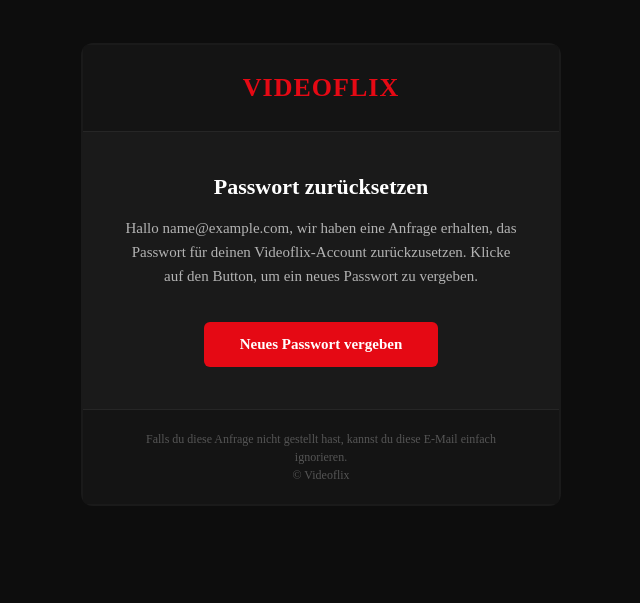
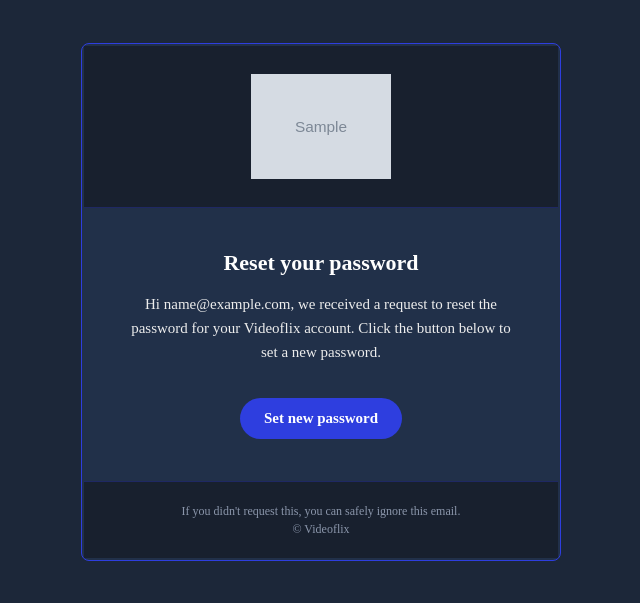
Before and after one commit to PBiebert/Videoflix_Backend, a Django app: template accounts/templates/accounts/reset_password_email.html in a window 1280 px wide. Shown: the top 603 px of the page, without its empty margins (319-959 px from the left). Run offline with Django 5.2, Linux system fonts and the light colour scheme; a user stored in the database is signed in; tables that the repository leaves empty hold one stand-in row (values such as "Sample post"); the template is opened without the code that fills it: most values are stand-ins (such as "Sample title", 1, 10 or a date in 2020); grey boxes marked "Sample" are stand-in pictures.

Commit message:
feat(accounts): Refactor email templates to use a base layout and include the logo. translate emails into English.

```diff
--- /dev/null
+++ b/accounts/templates/accounts/_email_base.html
@@ -0,0 +1,130 @@
+<!DOCTYPE html>
+<html lang="de">
+  <head>
+    <meta charset="UTF-8" />
+    <meta name="viewport" content="width=device-width, initial-scale=1.0" />
+    <title>
+      {% block title %}
+
+      {% endblock %}
+    </title>
+    <style>
+      body {
+        margin: 0;
+        padding: 0;
+        background-color: rgba(28, 39, 57, 1);
+      }
+      .wrapper {
+        background-color: rgba(28, 39, 57, 1);
+        padding: 40px 0;
+        text-align: center;
+      }
+      .card {
+        margin: 0 auto;
+        background-color: rgba(33, 48, 73, 1);
+        border: 1px solid rgba(46, 62, 223, 1);
+        border-radius: 8px;
+        overflow: hidden;
+      }
+      .header {
+        background-color: #18202e;
+        padding: 28px 40px;
+        text-align: center;
+        border-bottom: 1px solid rgba(46, 62, 223, 0.3);
+      }
+      .content {
+        padding: 40px 40px 24px 40px;
+        text-align: center;
+      }
+      .title {
+        margin: 0 0 16px 0;
+        color: #ffffff;
+        font-size: 22px;
+        font-weight: 600;
+      }
+      .text {
+        margin: 0;
+        color: #ededed;
+        font-size: 15px;
+        line-height: 1.6;
+      }
+      .button-row {
+        padding: 8px 40px 40px 40px;
+        text-align: center;
+      }
+      .button {
+        display: inline-block;
+        background-color: rgba(46, 62, 223, 1);
+        color: #ffffff;
+        font-size: 15px;
+        font-weight: 600;
+        text-decoration: none;
+        padding: 12px 24px;
+        border-radius: 40px;
+      }
+      .footer {
+        background-color: #18202e;
+        padding: 20px 40px;
+        text-align: center;
+        border-top: 1px solid rgba(46, 62, 223, 0.3);
+      }
+      .footer-text {
+        margin: 0;
+        color: #8b96ab;
+        font-size: 12px;
+        line-height: 1.5;
+      }
+    </style>
+  </head>
+  <body>
+    <table width="100%" class="wrapper">
+      <tr>
+        <td>
+          <table width="480" class="card">
+            <tr>
+              <td class="header">
+                <img src="{{ logo_url }}" alt="Videoflix" width="140" style="display:block; margin:0 auto;" />
+              </td>
+            </tr>
+            <tr>
+              <td class="content">
+                <h1 class="title">
+                  {% block heading %}
+
+                  {% endblock %}
+                </h1>
+                <p class="text">
+                  {% block message %}
+
+                  {% endblock %}
+                </p>
+              </td>
+            </tr>
+            <tr>
+              <td class="button-row">
+                <a href="{% block link_url %}
+
+                  {% endblock %}"
+                  class="button">
+                  {% block button_label %}
+
+                  {% endblock %}
+                </a>
+              </td>
+            </tr>
+            <tr>
+              <td class="footer">
+                <p class="footer-text">
+                  {% block footer_text %}
+
+                  {% endblock %}<br />
+                  &copy; Videoflix
+                </p>
+              </td>
+            </tr>
+          </table>
+        </td>
+      </tr>
+    </table>
+  </body>
+</html>
--- a/accounts/templates/accounts/reset_password_email.html
+++ b/accounts/templates/accounts/reset_password_email.html
@@ -1,135 +1,13 @@
-<!doctype html>
-<html lang="de">
-  <head>
-    <meta charset="UTF-8" />
-    <meta name="viewport" content="width=device-width, initial-scale=1.0" />
-    <title>Passwort zurücksetzen bei Videoflix</title>
-    <style>
-      body {
-        margin: 0;
-        padding: 0;
-        background-color: #0d0d0d;
-      }
-      .wrapper {
-        background-color: #0d0d0d;
-        padding: 40px 0;
-        text-align: center;
-      }
-      .card {
-        margin: 0 auto;
-        background-color: #1a1a1a;
-        border-radius: 12px;
-        overflow: hidden;
-      }
-      .header {
-        background-color: #141414;
-        padding: 28px 40px;
-        text-align: center;
-        border-bottom: 1px solid #262626;
-      }
-      .logo {
-        color: #e50914;
-        font-size: 26px;
-        font-weight: 700;
-        letter-spacing: 1px;
-      }
-      .content {
-        padding: 40px 40px 24px 40px;
-        text-align: center;
-      }
-      .title {
-        margin: 0 0 16px 0;
-        color: #ffffff;
-        font-size: 22px;
-        font-weight: 600;
-      }
-      .text {
-        margin: 0;
-        color: #b3b3b3;
-        font-size: 15px;
-        line-height: 1.6;
-      }
-      .button-row {
-        padding: 8px 40px 40px 40px;
-        text-align: center;
-      }
-      .button {
-        display: inline-block;
-        background-color: #e50914;
-        color: #ffffff;
-        font-size: 15px;
-        font-weight: 600;
-        text-decoration: none;
-        padding: 14px 36px;
-        border-radius: 6px;
-      }
-      .fallback {
-        padding: 0 40px 32px 40px;
-        text-align: center;
-      }
-      .fallback-text {
-        margin: 0;
-        color: #666666;
-        font-size: 13px;
-        line-height: 1.5;
-      }
-      .fallback-link {
-        color: #e50914;
-        word-break: break-all;
-      }
-      .footer {
-        background-color: #141414;
-        padding: 20px 40px;
-        text-align: center;
-        border-top: 1px solid #262626;
-      }
-      .footer-text {
-        margin: 0;
-        color: #555555;
-        font-size: 12px;
-        line-height: 1.5;
-      }
-    </style>
-  </head>
-  <body>
-    <table width="100%" class="wrapper">
-      <tr>
-        <td>
-          <table width="480" class="card">
-            <tr>
-              <td class="header">
-                <span class="logo">VIDEOFLIX</span>
-              </td>
-            </tr>
-            <tr>
-              <td class="content">
-                <h1 class="title">Passwort zurücksetzen</h1>
-                <p class="text">
-                  Hallo {{ user.email }}, wir haben eine Anfrage erhalten, das
-                  Passwort für deinen Videoflix-Account zurückzusetzen. Klicke
-                  auf den Button, um ein neues Passwort zu vergeben.
-                </p>
-              </td>
-            </tr>
-            <tr>
-              <td class="button-row">
-                <a href="{{ reset_link }}" class="button"
-                  >Neues Passwort vergeben</a
-                >
-              </td>
-              <tr>
-              <td class="footer">
-                <p class="footer-text">
-                  Falls du diese Anfrage nicht gestellt hast, kannst du diese
-                  E-Mail einfach ignorieren.<br />
-                  &copy; Videoflix
-                </p>
-              </td>
-              </tr>
-            </tr>
-          </table>
-        </td>
-      </tr>
-    </table>
-  </body>
-</html>
+{% extends "accounts/_email_base.html" %}
+
+{% block title %}Reset your password on Videoflix{% endblock %}
+
+{% block heading %}Reset your password{% endblock %}
+
+{% block message %}Hi {{ user.email }}, we received a request to reset the password for your Videoflix account. Click the button below to set a new password.{% endblock %}
+
+{% block link_url %}{{ reset_link }}{% endblock %}
+
+{% block button_label %}Set new password{% endblock %}
+
+{% block footer_text %}If you didn't request this, you can safely ignore this email.{% endblock %}
```
Also changed, not shown: accounts/api/services.py (+5 -7 lines), accounts/templates/accounts/activation_email.html (+13 -135 lines).
